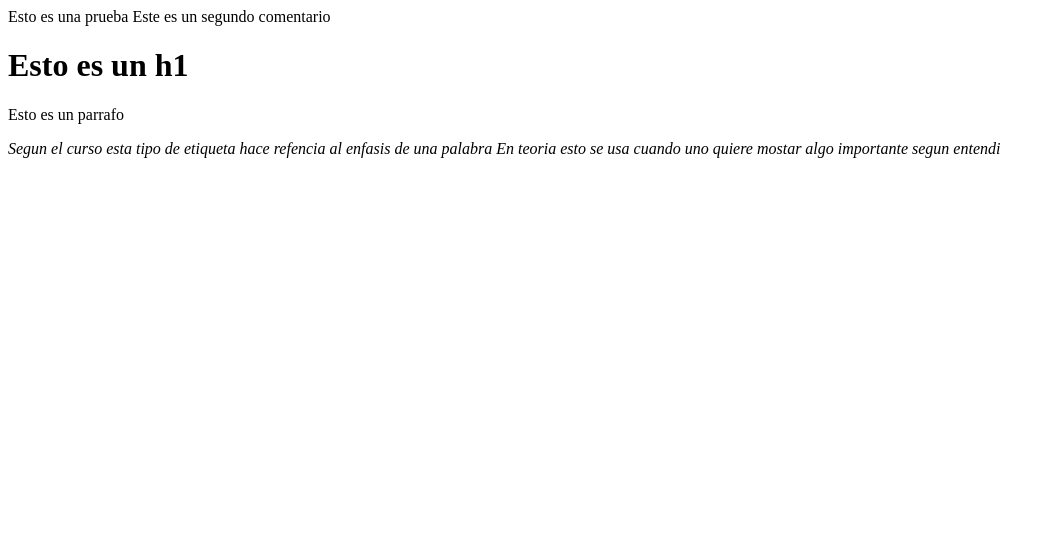
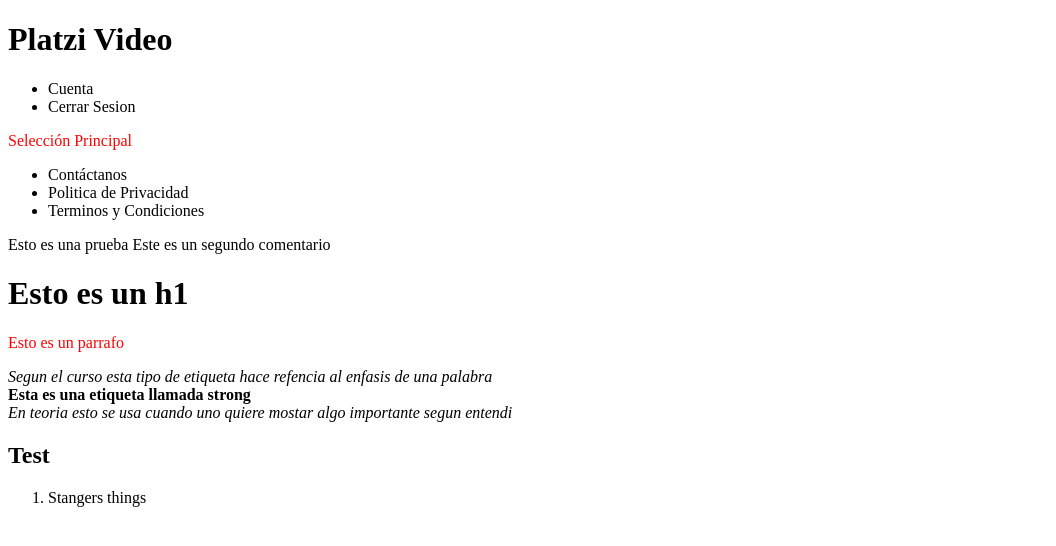
Before and after one commit to lrojas1990/frontenddelevoper, a plain HTML site: page index.html in a window 1280 px wide. Shown: the whole page, without its empty margins (0-1056 px from the left). Drawn offline with Linux system fonts and the light colour scheme.

Commit message:
cambio de color del parrafo

```diff
--- a/index.html
+++ b/index.html
@@ -5,12 +5,48 @@
     <meta name="viewport" content="width=device-width, initial-scale=1.0">
     <title>Document</title>
 </head>
+<style>
+    p{
+        color: red;
+    }
+</style>
 <body>
+
+    <header>
+        <h1>Platzi Video</h1>
+    </header>
+    <nav>
+    <ul>
+        <li>Cuenta</li>
+        <li>Cerrar Sesion</li>
+    </ul>
+</nav>
+<nav>
+
+<section>
+    <p>Selección Principal
+    </p>
+    </section>
+</nav>
+    <footer>
+        <ul>
+            <li>Contáctanos</li>
+            <li>Politica de Privacidad</li>
+            <li>Terminos y Condiciones</li>
+        </ul>
+    </footer>
+
     Esto es una prueba
     Este es un segundo comentario
     <h1>Esto es un h1</h1>
     <p>Esto es un parrafo</p>
-    <em>Segun el curso esta tipo de etiqueta hace refencia al enfasis de una palabra</em>
+    <em>Segun el curso esta tipo de etiqueta hace refencia al enfasis de una palabra</em><br>
+    <strong>Esta es una etiqueta llamada strong</strong><br>
     <i>En teoria esto se usa cuando uno quiere mostar algo importante segun entendi</i>
+    <h2>Test</h2>
+        <ol>
+            <li>Stangers things</li>
+        </ol>
+
 </body>
 </html>
```
